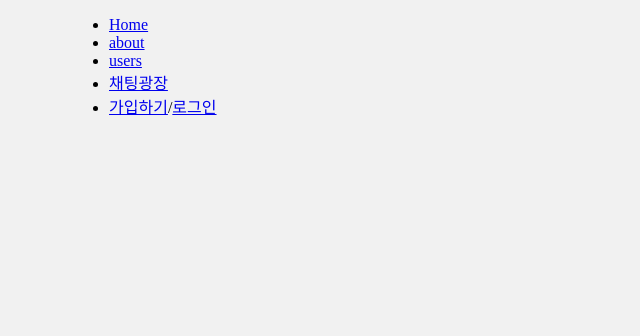
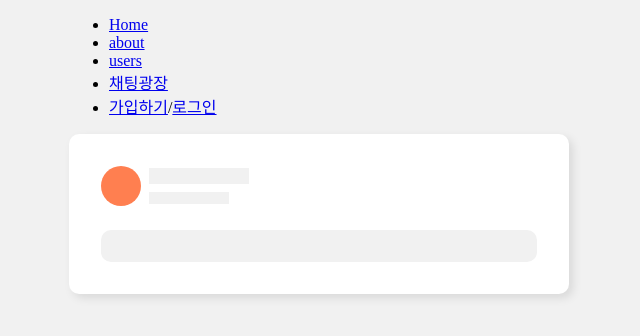
Before and after one commit to GoodPart/groupware, a React (Create React App) app: page /chat/1 in a window 1280 px wide. Shown: the top 336 px of the page, without its empty margins (321-961 px from the left). Built offline with nearby package versions, Linux system fonts and the light colour scheme; no server answers.

Commit message:
알림 좋아요 추가

```diff
--- a/src/components/chat/Chat.tsx
+++ b/src/components/chat/Chat.tsx
@@ -67,6 +67,7 @@ function Chat({chatProps, chatCategory, title, post_no, onCommentToggle, comment
                                 <div style={{display : "flex", margin: "12px 0 0"}}>
                                     <FavoritContainer
                                         post_id={ele._id}
+                                        post_write_user={ele.userId}
                                     />
                                     <CommentBadgeContainer
                                         post_id={ele._id}
--- a/src/components/chat/PostView.tsx
+++ b/src/components/chat/PostView.tsx
@@ -24,11 +24,11 @@ export default function PostView({post}:any) {
         return useDateHook(timestamp);
     }
     const thumb = post.userId.slice(0,1)
+
     // console.log(post)
     return (
         <ListWrap>
             <div className='chat-item'>
-                <>{post._id}</>
                 <div className="chat-item__header" style={{display : 'flex', alignItems : 'center'}}>
                     <div className="header__thumbnail"
                         style={{position : "relative",width : '40px', height : '40px', borderRadius : "25px", backgroundColor : "coral" , marginRight : "8px"}}
@@ -52,12 +52,15 @@ export default function PostView({post}:any) {
                 <FavoritContainer
                     post_id={post._id}
                 />
-                {/* <CommentBadgeContainer
+                <CommentBadgeContainer
                     post_id={post._id}
-                    onCommentToggle={onCommentToggle}
-                    commentToggle={commentToggle}
+                    onCommentToggle={true}
+                    commentToggle={{
+                        _id : post._id,
+                        state : true
+                    }}
 
-                /> */}
+                />
             </div>
 
             <CommentContainer
--- /dev/null
+++ b/src/components/chat/PostViewSkeleton.tsx
@@ -0,0 +1,80 @@
+import React from 'react'
+import styled from 'styled-components'
+
+const Skeleton = styled.div`
+    background-color: #fff;
+    list-style: none;
+    padding: 32px;
+    margin-bottom: 16px;
+    box-shadow: 4px 4px 10px 0px rgba(0,0,0,0.1);
+    border-radius: 10px;
+
+    .chat-item__header {
+        display: flex;
+        align-items: center;
+    }
+    .header__thumbnail {
+        position: relative;
+        width : 40px;
+        height: 40px;
+        border-radius: 25px;
+        background-color: coral;
+        margin-right: 8px;
+    }
+    .header__thumbnail span {
+        position: absolute;
+        top: 50%;
+        left : 50%;
+        transform: translate(-50%, -50%);
+    }
+
+    .header__info {
+        display: flex;
+        flex-direction: column;
+        justify-content: space-between;
+    }
+    .header__info .info__user-name {
+        width : 100px;
+        height: 16px;
+        background-color: #f1f1f1;
+    }
+    .header__info .info__create-at {
+        margin-top: 8px;
+        width : 80px;
+        height: 12px;
+        background-color: #f1f1f1;
+    }
+    .chat-item__desc {
+
+        background-color: #f1f1f1;
+        border-radius: 10px;
+        padding : 16px;
+        margin-top: 24px;
+    }
+`
+
+
+
+export default function PostViewSkeleton(count:any) {
+  return (
+
+    <Skeleton>
+        <div className='chat-item'>
+            <div className="chat-item__header">
+                <div className="header__thumbnail">
+                    <span></span>
+                </div>
+
+                <div className="header__info" >
+                    <div className="info__user-name"></div>
+                    <div className="info__create-at"></div>
+                </div>
+
+            </div>
+            <div className="chat-item__desc" >
+            </div>
+            <div className="chat-item__emotions"></div>
+        </div>
+    </Skeleton>
+  )
+}
--- a/src/components/notification/NotificationView.tsx
+++ b/src/components/notification/NotificationView.tsx
@@ -135,7 +135,7 @@ function NotificationView({onCheckHandle, onDeleteHandle, onViewPostHandle, noti
                 {
                     Object.values(data).map((ele:any, index:number)=> {
                         return (
-                            <NotificationListItem key={index} checked={ele.is_checked} onClick={(e)=> onViewPostHandle(e,ele.post_id)}>
+                            <NotificationListItem key={index} checked={ele.is_checked} onClick={(e)=> {onViewPostHandle(e,ele.post_id);onCheckHandle(e,ele._id)}}>
                                 <NotificationListItemWrap>
                                     <NotificationListItemThumbNail>
                                         <span style={{position:"absolute", top:"50%", left:"50%", transform:"translate(-50%, -50%)", textTransform:"uppercase", fontSize:"24px", fontWeight:"bolder"}}>{ele.writer_id.slice(0,1)}</span>
@@ -146,12 +146,12 @@ function NotificationView({onCheckHandle, onDeleteHandle, onViewPostHandle, noti
                                             {ele.writer_id}
                                         </InfoName>
                                         <InfoType>
-                                            <span className='heigh-light'>Commented</span> on your post
+                                            <span className='heigh-light'>{ele.noti_type}</span> on your post
                                             {/* {ele.noti_desc} */}
                                         </InfoType>
                                         <InfoActionAt>
                                             {SetDate(ele.create_at)}
-                                            <input type="button"  value='확인' onClick={(e)=> onCheckHandle(e,ele._id)} />
+                                            <input type="button"  value='상태 변경' onClick={(e)=> onCheckHandle(e,ele._id)} />
                                             <input type="button"  value='제거' onClick={(e)=> onDeleteHandle(e,ele._id)} />
                                         </InfoActionAt>
 
--- a/src/containers/chat/ChatContainer.tsx
+++ b/src/containers/chat/ChatContainer.tsx
@@ -5,6 +5,8 @@ import { useSelector, useDispatch } from 'react-redux';
 import { RootState } from '../../modules';
 import {resetDataList, getChats} from '../../modules/chat';
 import { requestFavorit } from '../../modules/favorit';
+
+import PostViewSkeleton from '../../components/chat/PostViewSkeleton';
 
 
 import Chat from '../../components/chat/Chat';
@@ -28,9 +30,6 @@ function ChatContainer() {
 
     useEffect(()=> {
         _getChats()
-        // getFavoritByPost_id()
-        // getListByLimit(data.meta.nextId)
-        // dispatch(getListLimiteAsync({categoryName : Number(chatcategory),start : data.meta.nextId, count:7}))
 
         //게시판 이름 요청
         request("post","/api/chat/get/category", {class_no : chatcategory, start : data.meta.nextId})
@@ -72,16 +71,15 @@ function ChatContainer() {
                 state : e.currentTarget.checked,
                 _id : _id
             })
-      console.log(commentToggle);
 
     }, [commentToggle])
 
 
 
 
-    if(data.chats.loading) return <div>로딩중...</div>
-    if(data.chats.error) return <div>에러...</div>
-    if(!data.chats.data) return null;
+    if(data.chats.loading) return <PostViewSkeleton count={2} />
+    if(data.chats.error) return <PostViewSkeleton count={2} />
+    if(!data.chats.data) return <PostViewSkeleton count={2} />;
 
 
     return  (
--- a/src/containers/chat/postViewContainer.tsx
+++ b/src/containers/chat/postViewContainer.tsx
@@ -6,6 +6,7 @@ import { viewPost } from '../../modules/chat';
 import { RootState } from '../../modules';
 
 import PostView from '../../components/chat/PostView';
+import PostViewSkeleton from '../../components/chat/PostViewSkeleton';
 
 export default function PostViewContainer() {
     let {post_id, comment_id} = useParams();
@@ -17,17 +18,10 @@ export default function PostViewContainer() {
 
     useEffect(()=> {
         dispatch(viewPost(String(post_id)))
-
-        // .then((res:any)=>{
-        //     console.log(res)
-        //     setPost(res)
-
-        //     // res.success ? navigate(`/chat/${}/${}/post-view`) : navigate()
-        // })
     }, [dispatch])
 
-    if(data.post_view.loading) return <>loading...</>;
-    if(!data.post_view.comment_data) return <>loading...</>;
+    if(data.post_view.loading) return <PostViewSkeleton></PostViewSkeleton>;
+    if(!data.post_view.comment_data) return <PostViewSkeleton></PostViewSkeleton>;
 
     return (
         <PostView
```
Also changed, not shown: src/containers/favorit/FavoritContainer.tsx (+28 -1 lines).
